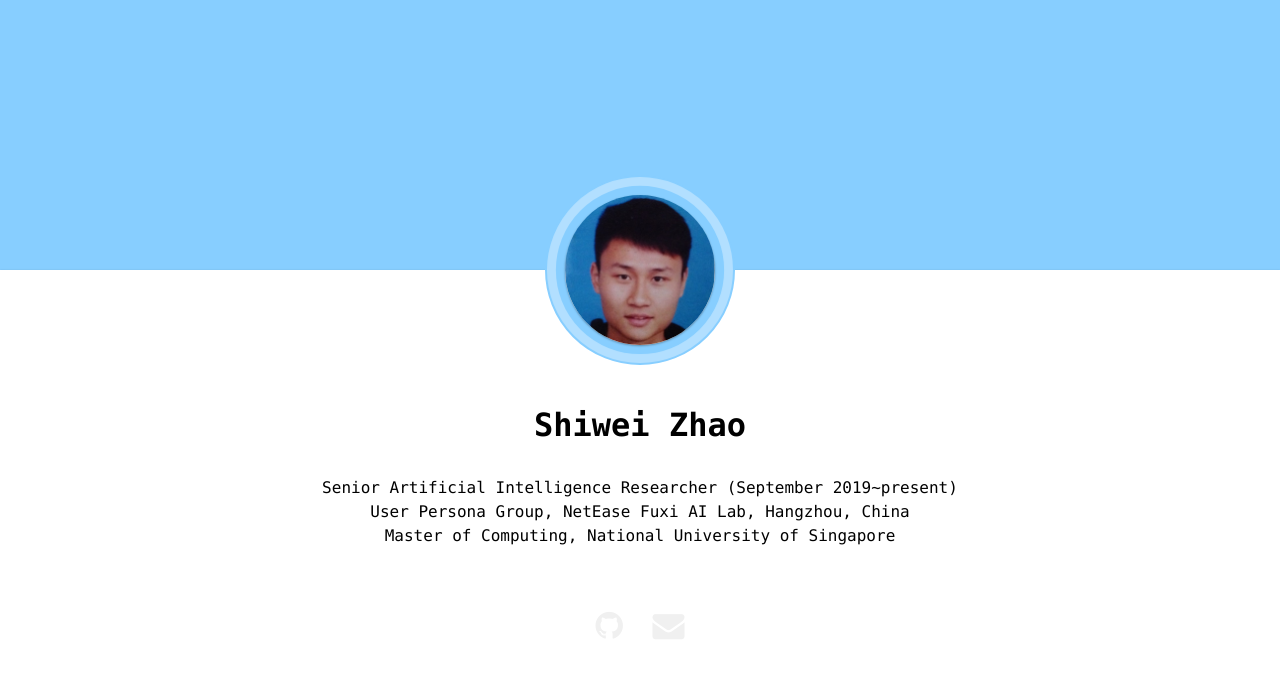
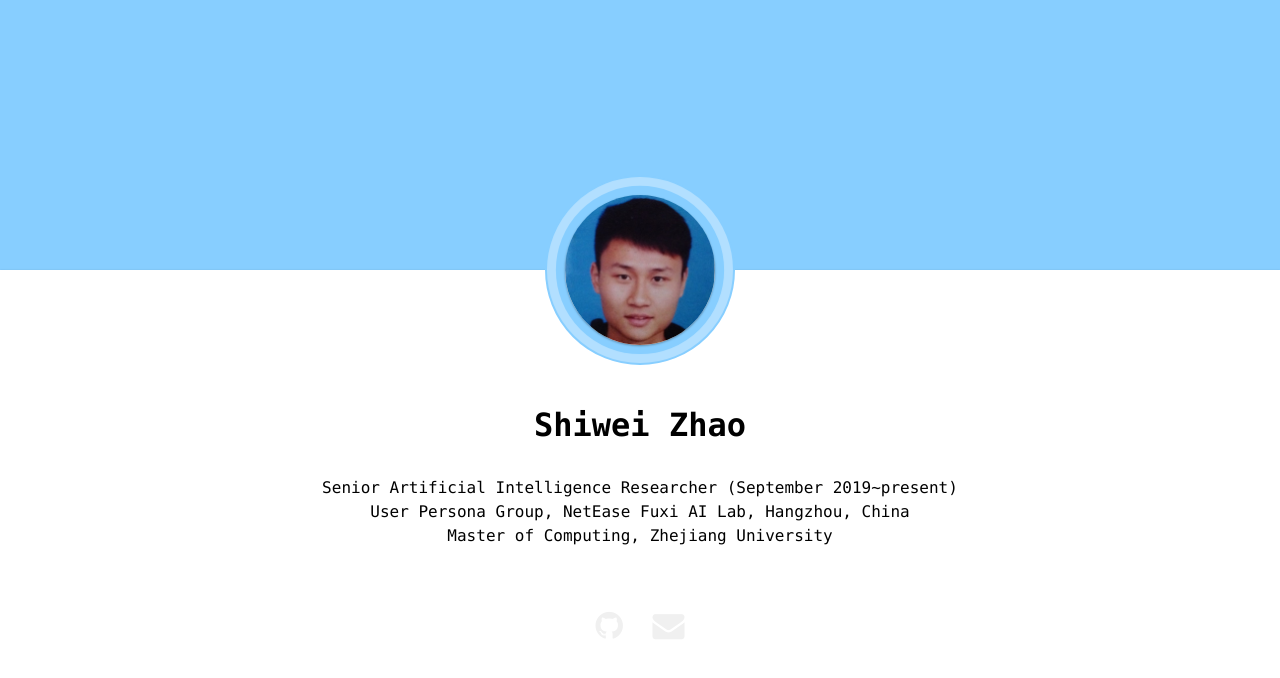
Before and after one commit to Wwwwei/Wwwwei.github.io, a Jekyll site: the page built from index.md, in a window 1280 px wide. Shown: the top 678 px of the page. Built offline with Jekyll 4.4.1, drawn with Linux system fonts in a browser that asks for light colours.

Commit message:
Update _config.yml

```diff
--- a/_config.yml
+++ b/_config.yml
@@ -22,9 +22,9 @@ title: Will HAO's blog
 # 下面填写你的网络常用名
 name: Shiwei Zhao
 # 下面填写你的简介 用<br>换行（这点比较蛋疼，因为框架原本的设计是个“个性签名”，并没考虑内容很长的情况）
-description: Senior Artificial Intelligence Researcher (September 2019~present)<br>User Persona Group, NetEase Fuxi AI Lab, Hangzhou, China<br>Master of Computing, National University of Singapore
+description: Senior Artificial Intelligence Researcher (September 2019~present)<br>User Persona Group, NetEase Fuxi AI Lab, Hangzhou, China<br>Master of Computing, Zhejiang University
 # 你博客的 url 地址，比如：https://showzeng.github.io 或者是自定义的域名
-url: https://github.com/willSai
+# url: https://github.com/willSai
 # 在页尾的版权时间信息，比如：2016-2018，默认是 2018 年
 copyright_time: 2020
 # 标签页的 logo 及博客的头像，如果你想引用网络图片资源，就取消下面的注解，并填写图片资源的 url 地址
@@ -44,9 +44,9 @@ show_excerpt: true
 # 取消下面的注解，并填写相应的你要开启的社交链接
 #twitter: https://twitter.com/showzeng
 # weibo: https://weibo.com/varen5201314
-github: https://github.com/willSai
+github: https://github.com/Wwwwei
 # 邮件地址前面带上 mailto:
-email: mailto:denghao02@corp.netease.com
+email: mailto:zhaoshiwei@corp.netease.com
 # RSS 订阅
 rss: false
 # --- 社交链接 ---
```
